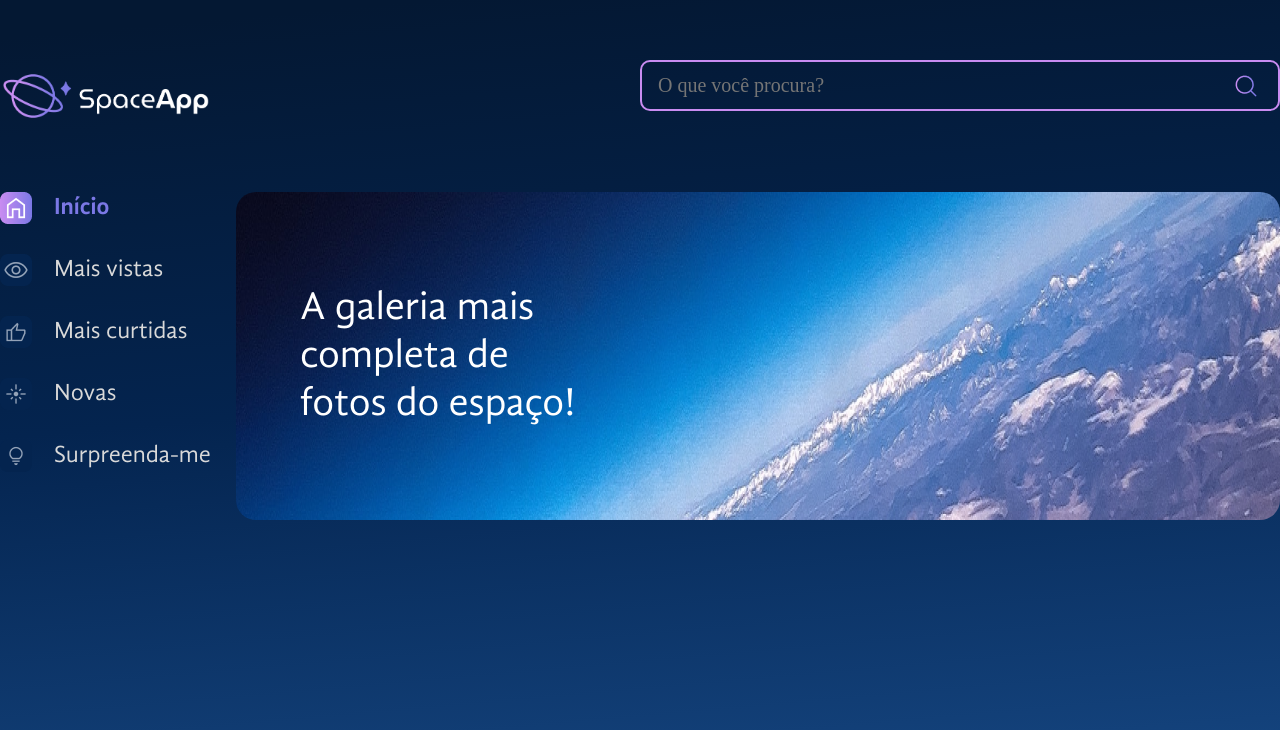
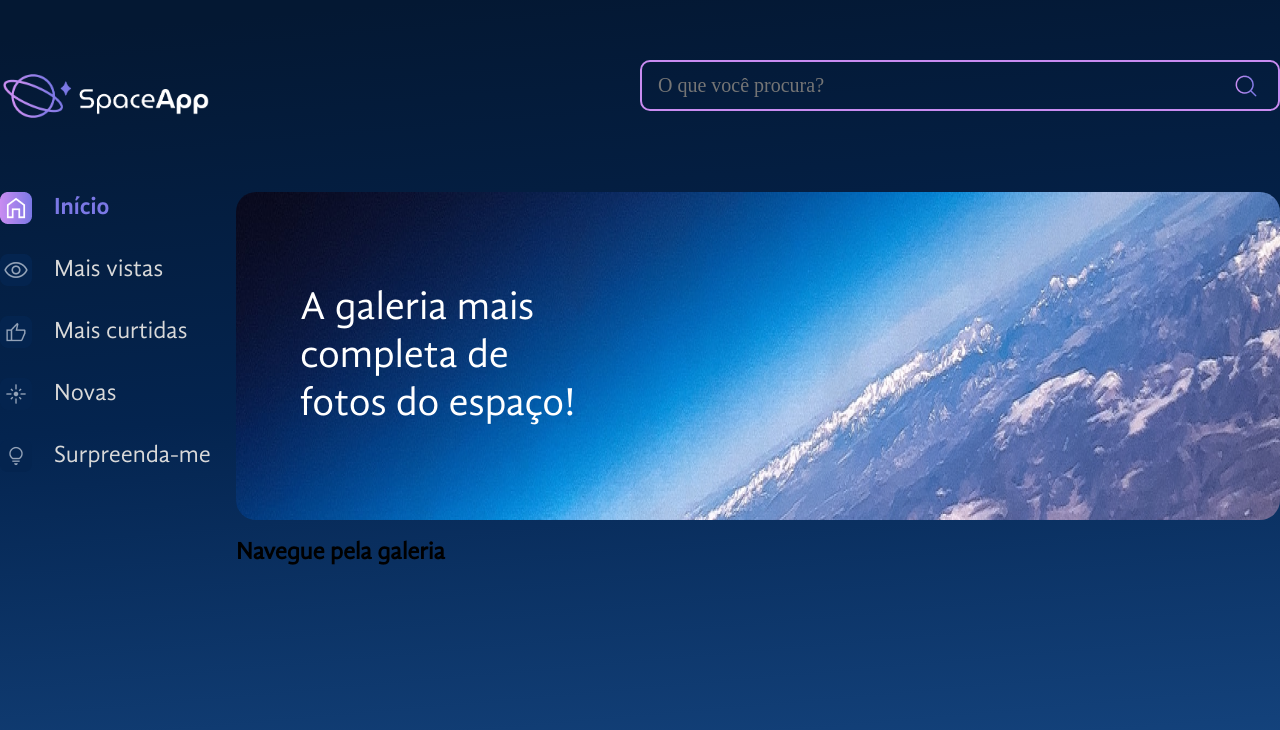
Before and after one commit to devcanovas/space-app, a React (Vite) app: page / in a window 1280 px wide. Shown: the top 730 px of the page. Built offline with nearby package versions, Linux system fonts and the light colour scheme.

Commit message:
Refatorando campo de pesquisa

```diff
--- a/src/App.jsx
+++ b/src/App.jsx
@@ -3,6 +3,7 @@
 import BarraLateral from "./components/BarraLateral";
 import EstilosGlobais from "./components/EstilosGlobais/EstilosGlobais.jsx";
 import Banner from "./components/Banner/index.jsx";
+import Galeria from "./components/Galeria/index.jsx";
 
 const FundoGradiente = styled.div`
   background: linear-gradient(
@@ -26,6 +27,12 @@
   gap: 24px;
 `;
 
+const ConteudoGaleria = styled.section`
+  display: flex;
+  flex-direction: column;
+  flex-grow: 1;
+`;
+
 function App() {
   return (
     <FundoGradiente>
@@ -34,10 +41,13 @@
         <Cabecalho />
         <MainContainer>
           <BarraLateral />
-          <Banner
-            texto={"A galeria mais completa de fotos do espaço!"}
-            backgroundImage={"/public/assets/banner.png"}
-          />
+          <ConteudoGaleria>
+            <Banner
+              texto={"A galeria mais completa de fotos do espaço!"}
+              backgroundImage={"/public/assets/banner.png"}
+            />
+            <Galeria />
+          </ConteudoGaleria>
         </MainContainer>
       </AppContainer>
     </FundoGradiente>
--- a/src/components/CampoTexto/index.jsx
+++ b/src/components/CampoTexto/index.jsx
@@ -30,7 +30,7 @@
 const CampoTexto = () => {
     return (
         <div>
-            <InputEstilizado type="search" placeholder="O que você procura?" onFocus={(e) => { console.log(e.target.style) }} />
+            <InputEstilizado type="search" placeholder="O que você procura?" />
         </div>
     )
 }
--- a/src/components/Galeria/index.jsx
+++ b/src/components/Galeria/index.jsx
@@ -0,0 +1,7 @@
+const Galeria = () => {
+    return(
+        <h2>Navegue pela galeria</h2>
+    )
+}
+
+export default Galeria
```
